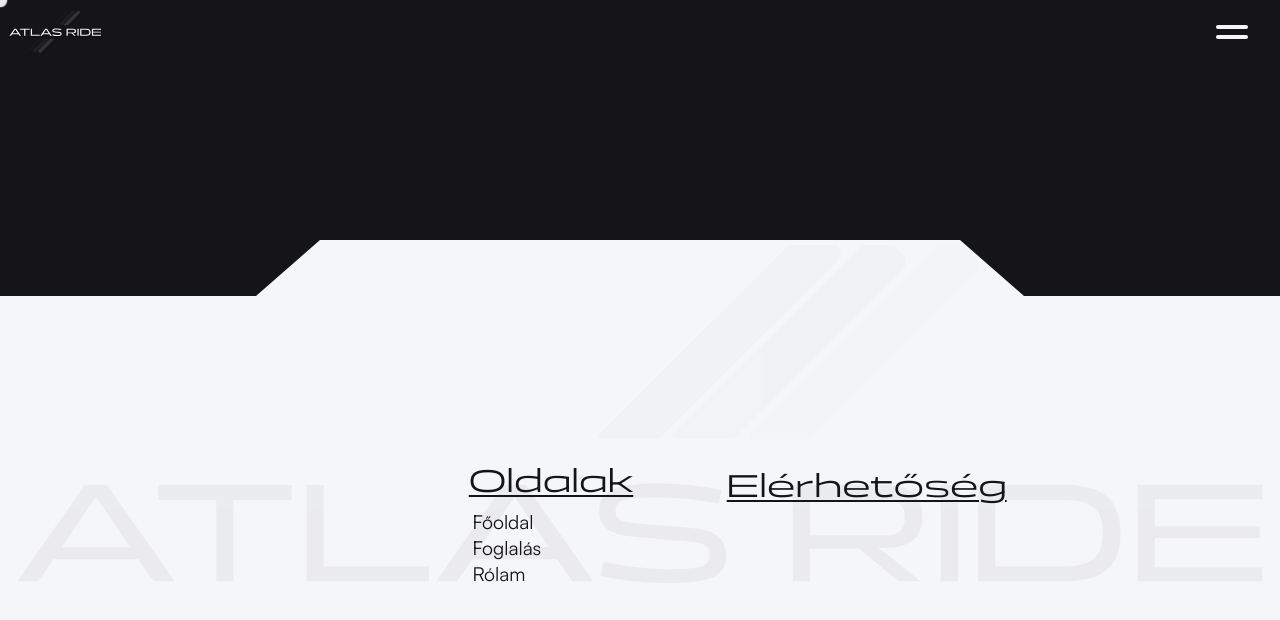
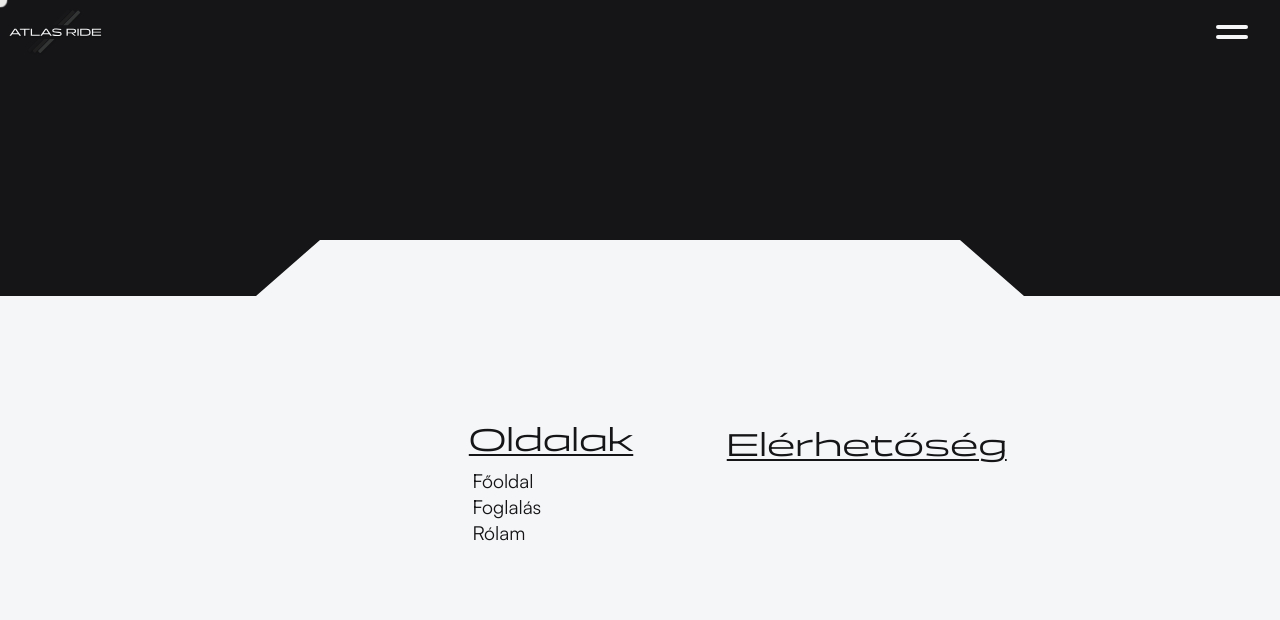
Before and after one commit to hubatrifusz/taxi, an Angular app: page / in a window 1280 px wide. Shown: the top 620 px of the page. Built offline with nearby package versions, Linux system fonts and the light colour scheme.

Commit message:
footer + navbar updates

```diff
--- a/src/app/components/footer/footer.component.html
+++ b/src/app/components/footer/footer.component.html
@@ -1,5 +1,4 @@
 <footer>
-  <img draggable="false" src="SVG/logo_antracit_2.svg" alt="" />
   <div class="contentContainer">
     <div class="content">
       <h1>oldalak</h1>
@@ -12,6 +11,11 @@
 
     <div class="content">
       <h1>elérhetőség</h1>
+      <ul>
+        <li><a href=""></a></li>
+        <li><a href=""></a></li>
+        <li><a href=""></a></li>
+      </ul>
     </div>
   </div>
 </footer>
--- a/src/app/components/footer/footer.component.scss
+++ b/src/app/components/footer/footer.component.scss
@@ -5,7 +5,7 @@ footer {
   height: 70%;
   background-color: $secondary-color;
   position: absolute; // ! Delete in the final version
-  bottom: 0;
+  bottom: 0; // ! Delete in the final version
   display: flex;
   clip-path: polygon(
     0% 10%,
@@ -18,7 +18,7 @@ footer {
     0% 100%
   );
   justify-content: center;
-  align-items: center;
+  padding-top: 10%;
 
   img {
     position: absolute;
@@ -49,6 +49,8 @@ footer {
       }
 
       ul {
+        display: flex;
+        flex-direction: column;
         li {
           list-style-type: none;
 
@@ -80,11 +82,27 @@ footer {
             opacity: 1;
           }
         }
+        @media (max-width: 1100px) {
+          align-items: center;
+          justify-content: center;
+        }
       }
     }
+    @media (max-width: 1100px) {
+      flex-direction: column;
+      align-items: center;
+    }
   }
-
-  @media screen {
-
+  @media (max-width: 1100px) {
+    clip-path: polygon(
+      0% 5%,
+      10% 5%,
+      15% 0%,
+      85% 0%,
+      90% 5%,
+      100% 5%,
+      100% 100%,
+      0% 100%
+    );
   }
 }
--- a/src/app/components/navbar/navbar.component.html
+++ b/src/app/components/navbar/navbar.component.html
@@ -1,5 +1,7 @@
 <div class="navbar">
-  <img id="logo" src="SVG/logo_feher_2.svg" alt="" />
+  <a id="logo" href="">
+    <img src="SVG/logo_feher_2.svg" />
+  </a>
   <div class="navIcon" (click)="openNavbar()">
     <span></span>
     <span></span>
@@ -8,8 +10,8 @@
 
 <nav [class.visible]="showNavbar">
   <ul>
-    <li><a href="/" class="active">főoldal</a></li>
-    <li><a style="pointer-events: none;">foglalás</a></li>
+    <li><a href="/">főoldal</a></li>
+    <li><a style="pointer-events: none">foglalás</a></li>
     <li><a href="/about">rólam</a></li>
   </ul>
 </nav>
--- a/src/app/components/navbar/navbar.component.scss
+++ b/src/app/components/navbar/navbar.component.scss
@@ -16,7 +16,9 @@ nav {
   ul {
     li {
       list-style: none;
+      width: 100%;
       a {
+        width: 100%;
         float: right;
         display: block;
         min-width: 30vw;
@@ -28,10 +30,12 @@ nav {
         text-transform: capitalize;
         text-decoration: none;
         transition: all 0.5s ease;
-      }
 
-      .active {
-        // color: $main-color;
+        @media (max-width: 1100px) {
+          font-size: 300%;
+          padding-right: 0;
+          text-align: center;
+        }
       }
 
       a::after {
@@ -50,7 +54,6 @@ nav {
 
       a:hover::after {
         opacity: 1;
-
       }
 
       a:hover::before {
@@ -66,6 +69,16 @@ nav {
       font-size: 7rem;
       cursor: default;
     }
+
+    @media (max-width: 1100px) {
+      display: flex;
+      flex-direction: column;
+      align-items: center;
+    }
+  }
+  @media (max-width: 1100px) {
+    align-items: center;
+    justify-content: center;
   }
 }
 
@@ -88,9 +101,13 @@ nav {
   justify-content: space-between;
   height: 8%;
 
-  img {
-    padding: 0.5rem;
+  #logo {
     z-index: 11;
+
+    img {
+      height: 100%;
+      padding: 0.5rem;
+    }
   }
 
   .navIcon {
```
